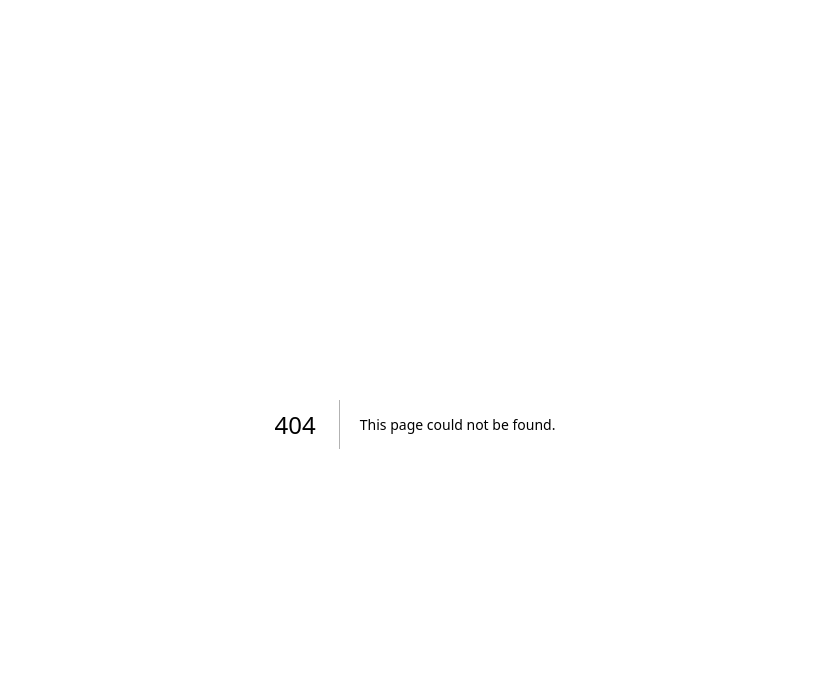
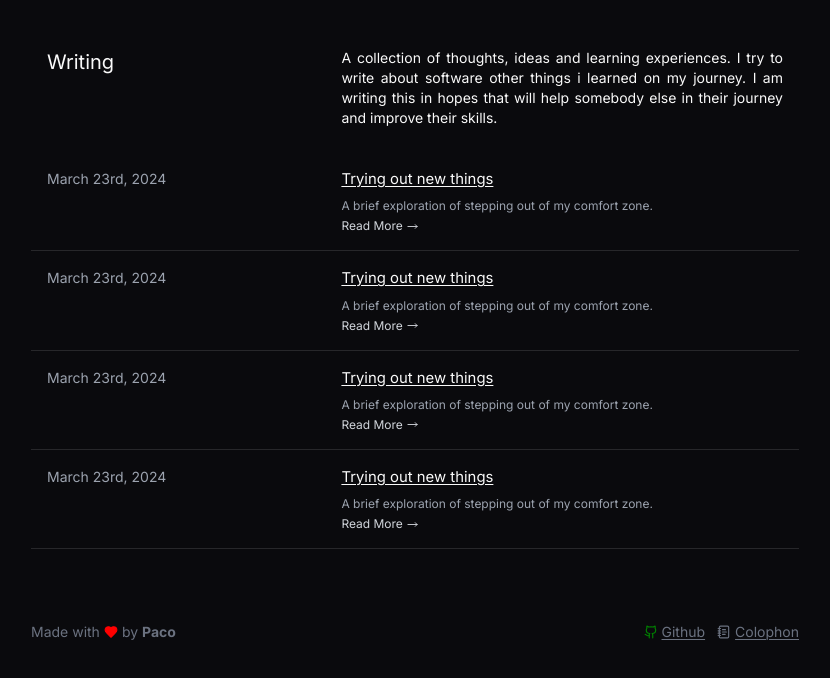
Before and after one commit to sizco29/frank, a Next.js app: page /writing in a window 1280 px wide. Before the commit this address had no page. Shown: the top 678 px of the page, without its empty margins (225-1055 px from the left). Built offline with nearby package versions, Linux system fonts and the light colour scheme.

Commit message:
Created the Writing page, updated some components and refactor others.

```diff
--- a/app/globals.css
+++ b/app/globals.css
@@ -98,6 +98,10 @@ a {
   .container {
     max-width: 800px;
   }
+  .global-padding {
+    margin-top: 3rem;
+    margin-bottom: 3rem;
+  }
 }
 
 @keyframes pulse {
--- /dev/null
+++ b/app/writing/layout.tsx
@@ -0,0 +1,22 @@
+import type { Metadata } from "next";
+import { Inter } from "next/font/google";
+import "../globals.css";
+
+const inter = Inter({ subsets: ["latin"] });
+
+
+export default function WritingLayout({
+  children,
+}: Readonly<{
+  children: React.ReactNode;
+}>) {
+  return (
+
+      <main
+      className={`
+        ${inter.className}
+        w-full px-2 mx-auto mt-[1.5rem] mb-12 container global-padding space-y-10
+    `}>{children}</main>
+
+  );
+}
--- /dev/null
+++ b/app/writing/page.tsx
@@ -0,0 +1,103 @@
+import Footer from "@/components/footer";
+import TitleComponent from "@/components/title_component";
+import Link from "next/link";
+import { MoveRight } from "lucide-react";
+
+
+export default function Writing() {
+    return (
+        <>
+
+            <div className="grid md:grid-cols-[1fr,1.5fr] px-4 gap-4 md:gap-0">
+                <TitleComponent
+                    title="Writing" />
+
+                <p className="text-sm text-justify">
+                    A collection of thoughts, ideas and learning experiences. I try to write
+                    about software other things i learned on my journey. I am writing this in hopes that will help
+                    somebody else in their journey and improve their skills.
+                </p>
+            </div>
+            <div className="space-y-4">
+
+                <Link className="no-underline" href={"#"}>
+                    <div className="items-start border-b pb-4 mt-4 gap-2 grid md:grid-cols-[1fr,1.5fr] px-4 md:gap-0">
+                        <div className="text-sm gap-0 text-gray-400">
+                            <p>March 23rd, 2024</p>
+                        </div>
+                        <div className="space-y-1 gap-0">
+                            <div className="flex flex-col gap-2 justify-between">
+                            <h3 className="underline hover:text-emerald-500 transition ease-in">Trying out new things</h3>
+                            <p className="text-xs text-gray-400">A brief exploration of stepping out of my comfort zone.</p>
+                            </div>
+                            <span className="flex items-center gap-1 text-gray-300">
+                            <p className="text-xs">Read More</p>
+                                <MoveRight size={11} />
+                            </span>
+
+                        </div>
+                    </div>
+                </Link>
+
+                <Link className="no-underline" href={"#"}>
+                    <div className="items-start border-b pb-4 mt-4 gap-2 grid md:grid-cols-[1fr,1.5fr] px-4 md:gap-0">
+                        <div className="text-sm gap-0 text-gray-400">
+                            <p>March 23rd, 2024</p>
+                        </div>
+                        <div className="space-y-1 gap-0">
+                            <div className="flex flex-col gap-2 justify-between">
+                            <h3 className="underline hover:text-emerald-500 transition ease-in">Trying out new things</h3>
+                            <p className="text-xs text-gray-400">A brief exploration of stepping out of my comfort zone.</p>
+                            </div>
+                            <span className="flex items-center gap-1 text-gray-300">
+                            <p className="text-xs">Read More</p>
+                                <MoveRight size={11} />
+                            </span>
+
+                        </div>
+                    </div>
+                </Link>
+
+                <Link className="no-underline" href={"#"}>
+                    <div className="items-start border-b pb-4 mt-4 gap-2 grid md:grid-cols-[1fr,1.5fr] px-4 md:gap-0">
+                        <div className="text-sm gap-0 text-gray-400">
+                            <p>March 23rd, 2024</p>
+                        </div>
+                        <div className="space-y-1 gap-0">
+                            <div className="flex flex-col gap-2 justify-between">
+                            <h3 className="underline hover:text-emerald-500 transition ease-in">Trying out new things</h3>
+                            <p className="text-xs text-gray-400">A brief exploration of stepping out of my comfort zone.</p>
+                            </div>
+                            <span className="flex items-center gap-1 text-gray-300">
+                            <p className="text-xs">Read More</p>
+                                <MoveRight size={11} />
+                            </span>
+
+                        </div>
+                    </div>
+                </Link>
+
+                <Link className="no-underline" href={"#"}>
+                    <div className="items-start border-b pb-4 mt-4 gap-2 grid md:grid-cols-[1fr,1.5fr] px-4 md:gap-0">
+                        <div className="text-sm gap-0 text-gray-400">
+                            <p>March 23rd, 2024</p>
+                        </div>
+                        <div className="space-y-1 gap-0">
+                            <div className="flex flex-col gap-2 justify-between">
+                            <h3 className="underline hover:text-emerald-500 transition ease-in">Trying out new things</h3>
+                            <p className="text-xs text-gray-400">A brief exploration of stepping out of my comfort zone.</p>
+                            </div>
+                            <span className="flex items-center gap-1 text-gray-300">
+                            <p className="text-xs">Read More</p>
+                                <MoveRight size={11} />
+                            </span>
+
+                        </div>
+                    </div>
+                </Link>
+
+            </div>
+            <Footer />
+        </>
+    );
+}
--- a/components/Home/Intro.tsx
+++ b/components/Home/Intro.tsx
@@ -11,7 +11,7 @@ export default function Intro(){
 
         <div className="space-y-2 text-justify">
           <p>
-            Hello there, I am Francisco - <small><em>[sizco, paco, frank] for short, </em></small>, a Software enthusiast based in United States.
+            Hello there, I am Francisco - <small><em>[sizco, paco, frank] for short</em></small>, a Software enthusiast based in United States.
             currently self-learning to improve my skills in overall Web development and software development to become a software developer.
           </p>
 
--- a/components/Home/Listening.tsx
+++ b/components/Home/Listening.tsx
@@ -1,5 +1,6 @@
 // components
 import ColophonSectionContainer from "../colophon_section";
+import MediaCard from "../MediaCard/Index";
 
 // icons
 import { BoomBox } from "lucide-react";
@@ -7,6 +8,7 @@ import { BoomBox } from "lucide-react";
 export default function Listening() {
     return(
         <ColophonSectionContainer title="Music" icon={<BoomBox size={14}/>}>
+            <MediaCard />
 
       </ColophonSectionContainer>
     );
--- a/components/Home/Post.tsx
+++ b/components/Home/Post.tsx
@@ -33,7 +33,7 @@ export default function Posts() {
              />
           </ul>
 
-          <Link className="text-sm text-gray-400" href={"/posts"}>View all</Link>
+          <Link className="text-sm text-gray-400" href={"/writing"}>View all</Link>
 
         </div>
         </ColophonSectionContainer>
--- a/components/Home/Reading.tsx
+++ b/components/Home/Reading.tsx
@@ -1,6 +1,6 @@
 // components
 import ColophonSectionContainer from "../colophon_section";
-import BookLink from "../reading_components/book_link";
+import MediaCard from "../MediaCard/Index";
 
 // icons
 import { Book } from "lucide-react";
@@ -10,9 +10,9 @@ export default function Reading(){
         <ColophonSectionContainer title="Reading" icon={<Book size={14}/>}>
 
         <div className="space-y-4">
-          <BookLink />
+          <MediaCard/>
 
-          <BookLink />
+          <MediaCard />
 
         </div>
 
--- a/components/reading_components/book_link.tsx
+++ b/components/MediaCard/Index.tsx
@@ -3,11 +3,11 @@ import Image from "next/image";
 import Link from "next/link";
 import { Badge } from "../ui/badge";
 
-export default function BookLink() {
+export default function MediaCard(props:any) {
     return(
         <>
         <Link target="_blank" className="hover:text-emerald-500 flex w-full no-underline" href={"#"}>
-            <div className="flex space-x-4 items-center w-full hover:origin-center hover:translate-x-[5px] transition ease-in delay-100">
+            <div className="flex space-x-4 items-center w-full  hover:translate-x-[5px] transition ease-in delay-100">
             <Image
             className="rounded-md"
             src="https://assets.literal.club/4/ckn6dmh66108831i8djowf9emm.jpg?size=600"
--- a/components/experience_components/experience_details.tsx
+++ b/components/experience_components/experience_details.tsx
@@ -16,7 +16,12 @@ export default function ExperienceDetails(props:any) {
         <>
         <div>
             <p className="text-base font-light ">{props.experienceTitle}</p>
-            <Link target="_blank" href={props.experienceCompanyLink} className="flex items-center gap-1 text-gray-400">{props.experienceCompany} <MoveUpRight size={14}/></Link>
+            <Link target="_blank"
+            href={props.experienceCompanyLink}
+            className="flex items-center gap-1 text-gray-400
+            hover:translate-x-[5px] transition ease-in delay-100
+            hover:text-emerald-500">
+                {props.experienceCompany} <MoveUpRight size={14}/></Link>
             <p className=" mt-1 flex items-center text-xs text-gray-400 gap-1"><MapPin size={11}/>{props.experienceLocation}</p>
         </div>
 
--- a/components/post_components/post_links.tsx
+++ b/components/post_components/post_links.tsx
@@ -4,7 +4,9 @@ import Link from "next/link";
 export default function PostLink(props:any) {
     return(
         <>
-         <li className="flex items-center gap-2 font-light">
+         <li className="flex items-center gap-2 font-light
+         hover:translate-x-[5px] transition ease-in delay-100
+         hover:text-emerald-500">
               {props.icon}
               <Link href={props.link}>{props.title}</Link>
             </li>
--- a/components/title_component.tsx
+++ b/components/title_component.tsx
@@ -7,7 +7,7 @@ export default function TitleComponent(props:any) {
         <div className="grid  gap-4">
             <div className="undefined">
             <h1 className="text-xl">{props.title}</h1>
-            <p className="text-gray-400">{props.titleDescription}</p>
+            <p className="text-gray-400 text-justify">{props.titleDescription}</p>
             </div>
         </div>
         </section>
```
Also changed, not shown: 2 other files (tests, documents, lock files or other folders).
